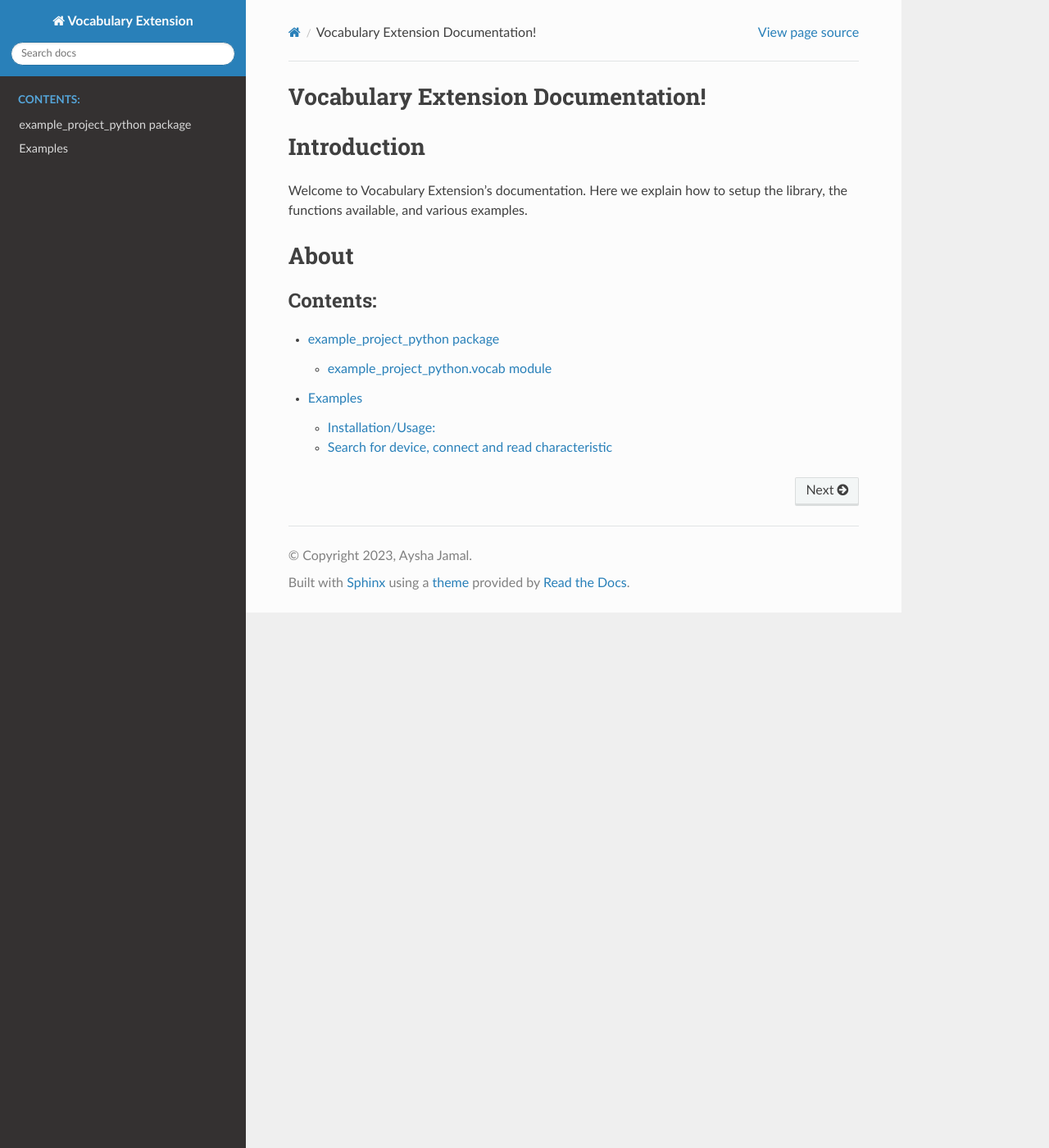
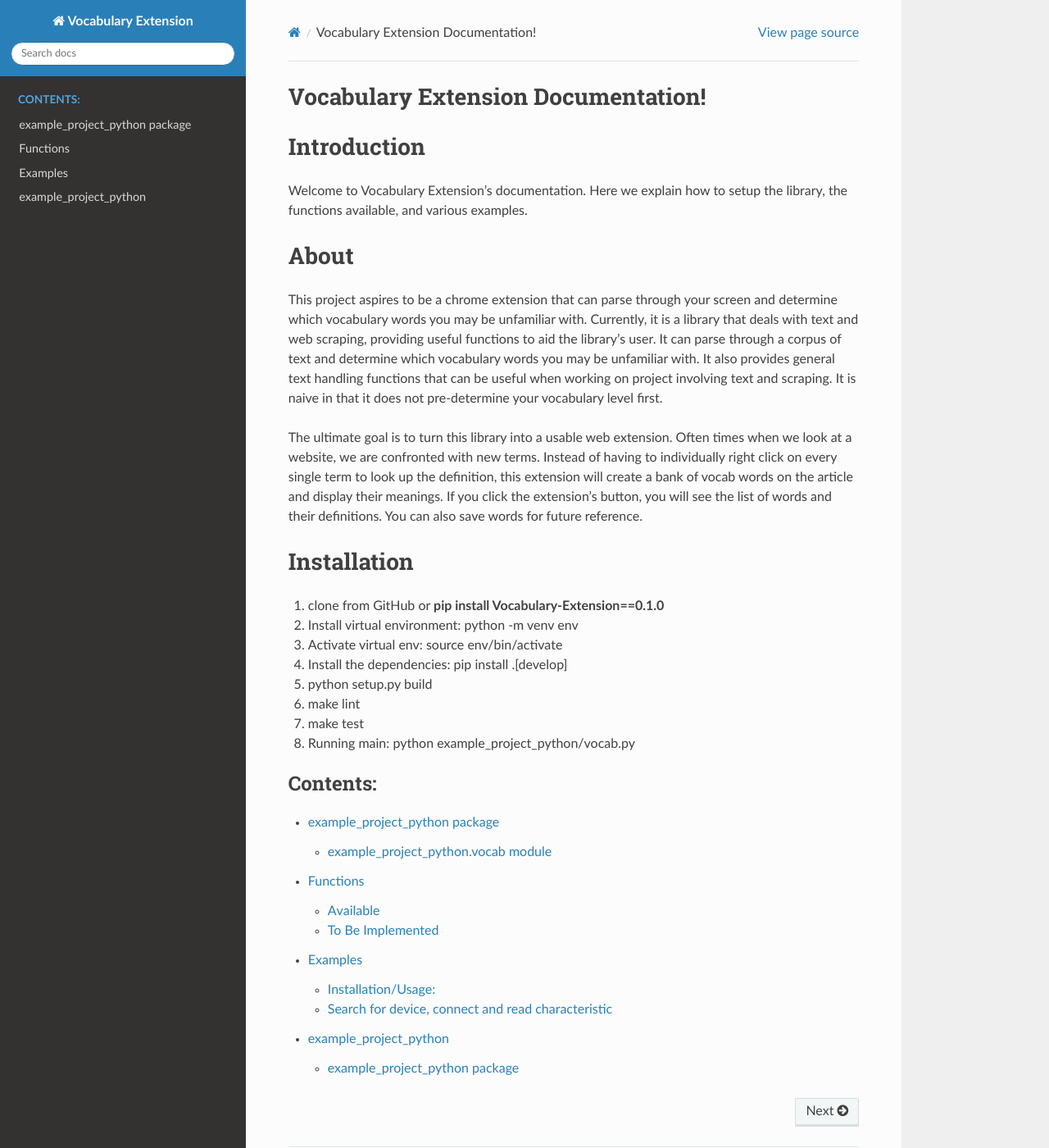
Before and after one commit to ayshajamjam/Vocabulary-Library, a Sphinx documentation site: the page built from docs/source/index.rst, in a window 1280 px wide and 1400 px high. Shown: the whole window at 82% size. Built offline with Sphinx 7.4.7 and the Read the Docs theme 2.0.0, drawn with Linux system fonts in a browser that asks for light colours.

Commit message:
Added functions.rst

```diff
--- a/docs/source/index.rst
+++ b/docs/source/index.rst
@@ -14,9 +14,32 @@ Welcome to Vocabulary Extension's documentation. Here we explain how to setup th
 About
 ==================
 
+This project aspires to be a chrome extension that can parse through your screen and determine which vocabulary words you may be unfamiliar with.
+Currently, it is a library that deals with text and web scraping, providing useful functions to aid the library's user.
+It can parse through a corpus of text and determine which vocabulary words you may be unfamiliar with.
+It also provides general text handling functions that can be useful when working on project involving text and scraping.
+It is naive in that it does not pre-determine your vocabulary level first.
+
+
+The ultimate goal is to turn this library into a usable web extension. Often times when we look at a website, we are confronted with new terms. Instead of having to individually right click on every single term to look up the definition, this extension will create a bank of vocab words on the article and display their meanings. If you click the extension's button, you will see the list of words and their definitions. You can also save words for future reference.
+
+Installation
+==================
+
+#. clone from GitHub or **pip install Vocabulary-Extension==0.1.0**
+#. Install virtual environment: python -m venv env
+#. Activate virtual env: source env/bin/activate
+#. Install the dependencies: pip install .[develop]
+#. python setup.py build
+#. make lint
+#. make test
+#. Running main: python example_project_python/vocab.py
+
 .. toctree::
    :maxdepth: 2
    :caption: Contents:
 
    example_project_python.rst
+   functions.rst
    examples.rst
+   modules.rst
```
Also changed, not shown: docs/source/functions.rst (added, +26 -0 lines).
